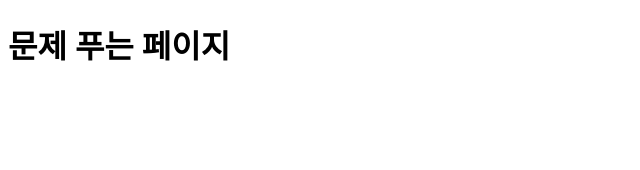
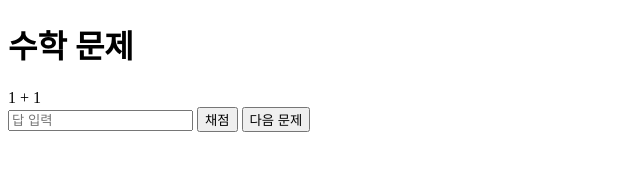
Before and after one commit to program416/MathQuestion-to-User, a plain HTML site: page templates/play.html in a window 1280 px wide. Shown: the whole page, without its empty margins (0-640 px from the left). Drawn offline with Linux system fonts and the light colour scheme.

Commit message:
play.html

```diff
--- a/templates/play.html
+++ b/templates/play.html
@@ -1,10 +1,27 @@
 <!DOCTYPE html>
 <html lang="ko">
 <head>
-    <meta charset="UTF-8">
-    <title>Play</title>
+<meta charset="UTF-8">
+<meta name="viewport" content="width=device-width, initial-scale=1.0">
+<title>수학 문제 풀기</title>
     <link rel="stylesheet" href="center.css">
 </head>
+
 <body>
-    <h1>문제 푸는 페이지</h1>
+
+<div class="box">
+
+<h1>수학 문제</h1>
+
+<div class="problem" id="problem">1 + 1</div>
+
+<input type="number" id="answer" placeholder="답 입력">
+
+<button class="check" onclick="check()">채점</button>
+<button class="next" onclick="next()">다음 문제</button>
+
+<div class="result" id="result"></div>
+
+</div>
 </body>
+</html>
```
